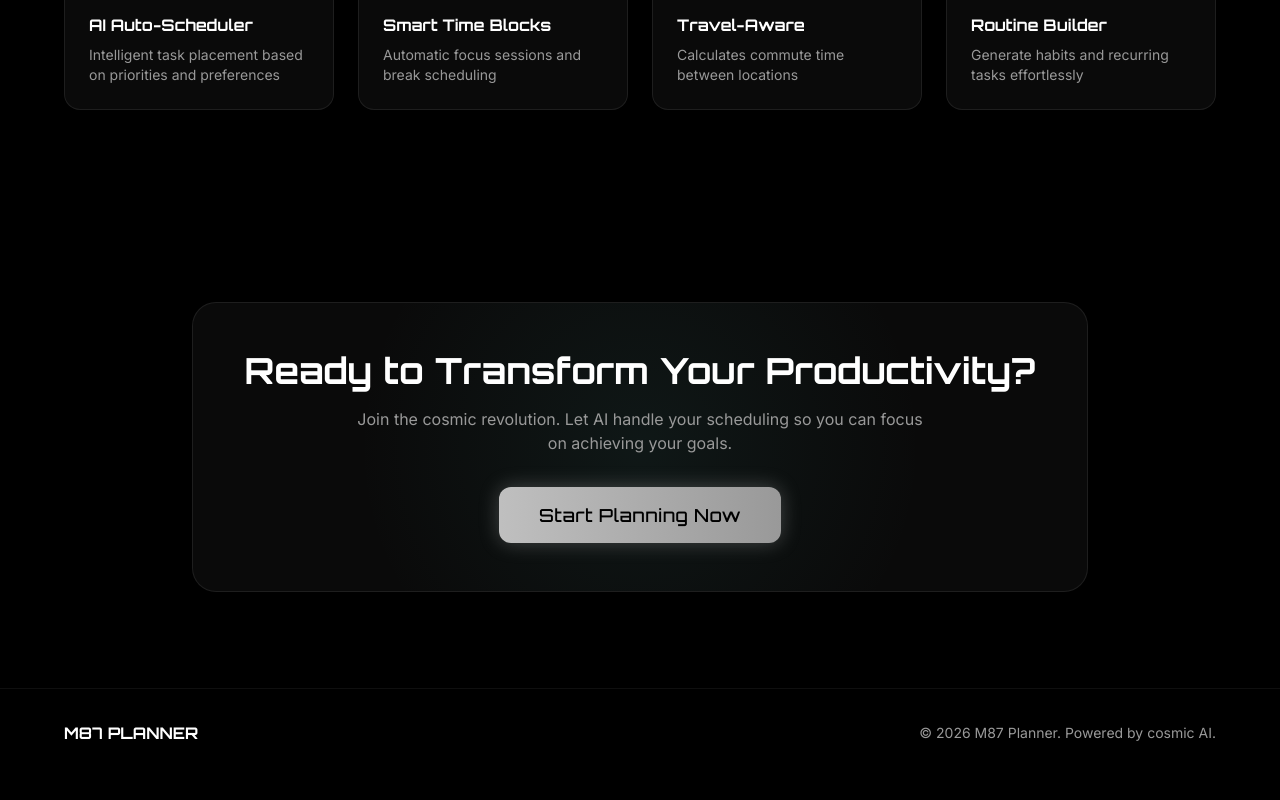
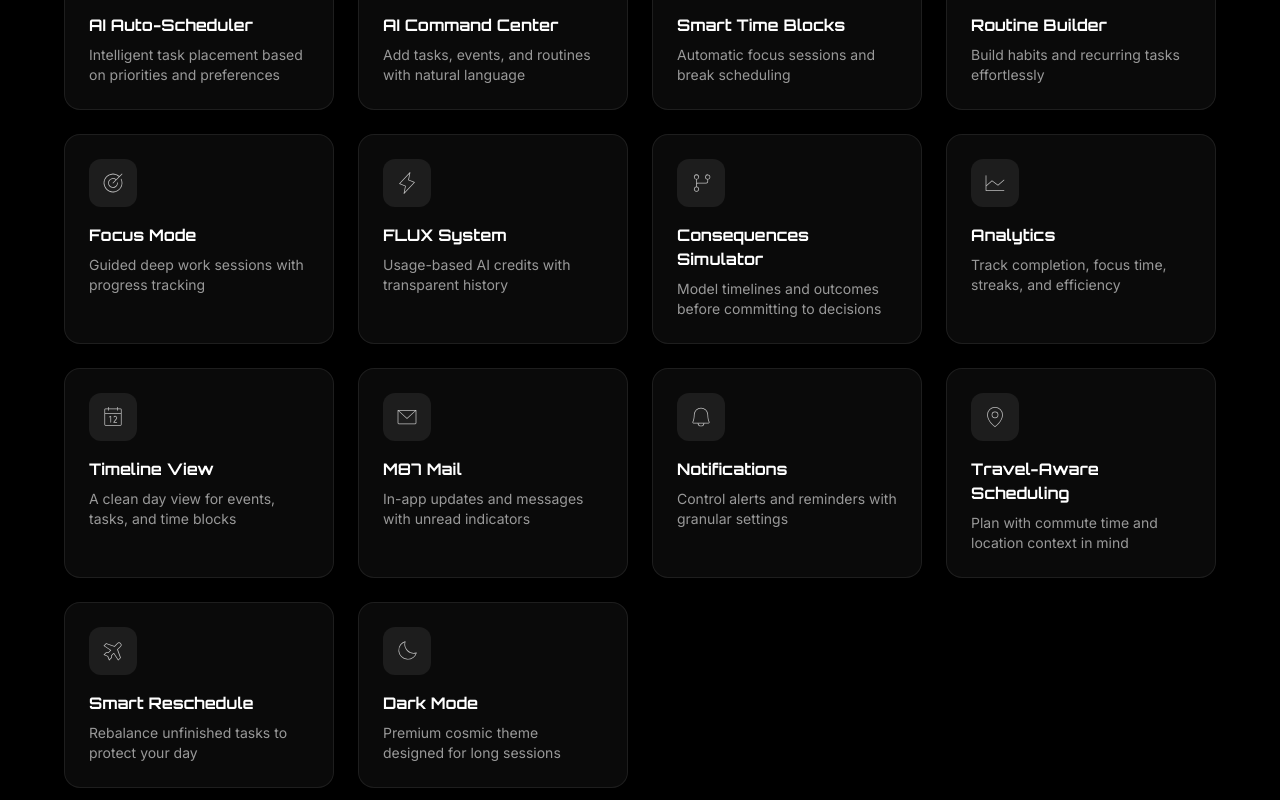
Before and after one commit to cyberspector15-del/m87planner-app, a React (Vite) app: page / in a window 1280 px wide. Shown: the part 1140-1940 px from the top of the page. Before the commit the page ends 1917 px from the top, so only its background shows below. Built offline with nearby package versions, Linux system fonts and the light colour scheme.

Commit message:
Expand landing page features and hide Air Mode prompt

```diff
--- a/src/features/air-mode/AirModeControls.tsx
+++ b/src/features/air-mode/AirModeControls.tsx
@@ -22,7 +22,14 @@ export function AirModeControls({
 }: AirModeControlsProps) {
   // Hide the floating Air Mode UI (incl. "TAP ME") on mobile shell routes.
   // NOTE: This component is rendered outside the router, so don't use react-router hooks here.
-  if (typeof window !== 'undefined' && window.location.pathname.startsWith('/m')) return null;
+  if (
+    typeof window !== 'undefined' &&
+    (window.location.pathname.startsWith('/m') ||
+      window.location.pathname === '/' ||
+      window.location.pathname.startsWith('/auth'))
+  ) {
+    return null;
+  }
 
   const [expanded, setExpanded] = useState(false);
   const [isReturning, setIsReturning] = useState(false);
--- a/src/pages/Home.tsx
+++ b/src/pages/Home.tsx
@@ -1,25 +1,96 @@
-import { ArrowRight, Clock, MapPin, Brain, Calendar } from "@phosphor-icons/react";
+import {
+  ArrowRight,
+  Clock,
+  MapPin,
+  Brain,
+  Calendar,
+  Target,
+  GitBranch,
+  ChartLine,
+  Repeat,
+  Bell,
+  EnvelopeSimple,
+  Moon,
+  Lightning,
+  AirplaneTilt,
+  Robot,
+} from "@phosphor-icons/react";
 import { Button } from "@/components/ui/button";
 import { useNavigate } from "react-router-dom";
 import { useEffect, useRef } from "react";
 import heroVideo from "@/assets/m87-hero-video.mp4";
-const features = [{
-  icon: Brain,
-  title: "AI Auto-Scheduler",
-  description: "Intelligent task placement based on priorities and preferences"
-}, {
-  icon: Clock,
-  title: "Smart Time Blocks",
-  description: "Automatic focus sessions and break scheduling"
-}, {
-  icon: MapPin,
-  title: "Travel-Aware",
-  description: "Calculates commute time between locations"
-}, {
-  icon: Calendar,
-  title: "Routine Builder",
-  description: "Generate habits and recurring tasks effortlessly"
-}];
+const features = [
+  {
+    icon: Brain,
+    title: "AI Auto-Scheduler",
+    description: "Intelligent task placement based on priorities and preferences",
+  },
+  {
+    icon: Robot,
+    title: "AI Command Center",
+    description: "Add tasks, events, and routines with natural language",
+  },
+  {
+    icon: Clock,
+    title: "Smart Time Blocks",
+    description: "Automatic focus sessions and break scheduling",
+  },
+  {
+    icon: Repeat,
+    title: "Routine Builder",
+    description: "Build habits and recurring tasks effortlessly",
+  },
+  {
+    icon: Target,
+    title: "Focus Mode",
+    description: "Guided deep work sessions with progress tracking",
+  },
+  {
+    icon: Lightning,
+    title: "FLUX System",
+    description: "Usage-based AI credits with transparent history",
+  },
+  {
+    icon: GitBranch,
+    title: "Consequences Simulator",
+    description: "Model timelines and outcomes before committing to decisions",
+  },
+  {
+    icon: ChartLine,
+    title: "Analytics",
+    description: "Track completion, focus time, streaks, and efficiency",
+  },
+  {
+    icon: Calendar,
+    title: "Timeline View",
+    description: "A clean day view for events, tasks, and time blocks",
+  },
+  {
+    icon: EnvelopeSimple,
+    title: "M87 Mail",
+    description: "In-app updates and messages with unread indicators",
+  },
+  {
+    icon: Bell,
+    title: "Notifications",
+    description: "Control alerts and reminders with granular settings",
+  },
+  {
+    icon: MapPin,
+    title: "Travel-Aware Scheduling",
+    description: "Plan with commute time and location context in mind",
+  },
+  {
+    icon: AirplaneTilt,
+    title: "Smart Reschedule",
+    description: "Rebalance unfinished tasks to protect your day",
+  },
+  {
+    icon: Moon,
+    title: "Dark Mode",
+    description: "Premium cosmic theme designed for long sessions",
+  },
+];
 const Home = () => {
   const navigate = useNavigate();
   const featuresRef = useRef<HTMLElement>(null);
@@ -99,7 +170,7 @@ const Home = () => {
             </p>
           </div>
 
-          <div className="grid md:grid-cols-2 lg:grid-cols-4 gap-6">
+          <div className="grid sm:grid-cols-2 lg:grid-cols-3 xl:grid-cols-4 gap-6">
             {features.map((feature, index) => <div key={feature.title} className="scroll-animate opacity-0 translate-y-8 transition-all duration-700 [&.animate-in]:opacity-100 [&.animate-in]:translate-y-0 glass rounded-2xl p-6 hover:border-cosmic-silver/30 hover:scale-[1.02] group" style={{
             transitionDelay: `${index * 100}ms`
           }}>
```
